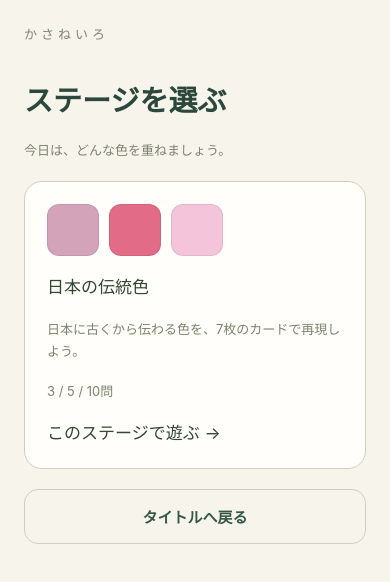
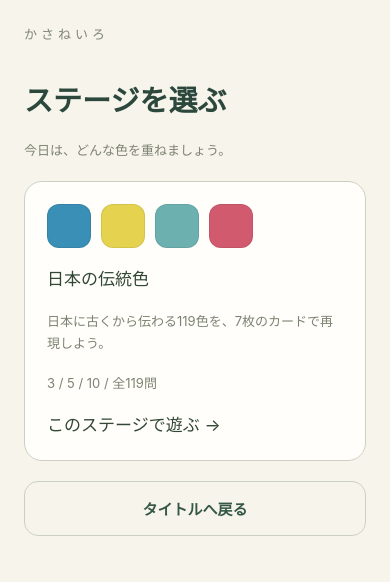
Before and after one commit to nagaiasuka/kasane-iro, a React Native app: screen / in a window 390 px wide. Both pictures are taken after a click on the button "ゲームをはじめる". Shown: the top 582 px of the page. Built offline with nearby package versions, Linux system fonts and the light colour scheme.

Commit message:
fix: clarify stage question count and color previews

```diff
--- a/src/components/StageCard.tsx
+++ b/src/components/StageCard.tsx
@@ -8,10 +8,10 @@ import { ui } from './Screen';
 export function StageCard({ stage, onSelect }: { stage: Stage; onSelect: () => void }) {
   return <Pressable accessibilityRole="button" accessibilityLabel={`${stage.name}を選ぶ`} onPress={onSelect}
     style={({ pressed }) => [{ padding: 22, gap: 18, borderWidth: 1, borderColor: '#CBD0C1', borderRadius: 18, backgroundColor: '#FFFEFA' }, pressed && { opacity: 0.7 }]}>
-    <View style={{ flexDirection: 'row', gap: 10 }}>{stage.questionIds.slice(0, 3).map(id => {
+    <View style={{ flexDirection: 'row', gap: 10 }}>{['chigusa', 'kariyasu', 'seiji', 'imayoh'].map(id => {
       const question = QUESTIONS.find(q => q.id === id);
-      return question ? <ColorSwatch key={id} color={questionColor(question)} /> : null;
+      return question ? <ColorSwatch key={id} color={questionColor(question)} size={44} /> : null;
     })}</View><Text style={ui.label}>{stage.name}</Text><Text style={ui.note}>{stage.description}</Text>
-    <Text style={ui.note}>3 / 5 / 10問</Text><Text style={ui.label}>このステージで遊ぶ →</Text>
+    <Text style={ui.note}>3 / 5 / 10 / 全{stage.questionIds.length}問</Text><Text style={ui.label}>このステージで遊ぶ →</Text>
   </Pressable>;
 }
--- a/src/data/stages.ts
+++ b/src/data/stages.ts
@@ -3,6 +3,6 @@ import { QUESTIONS } from './questions';
 
 export const STAGES: readonly Stage[] = [{
   id: 'traditional-japan', name: '日本の伝統色',
-  description: '日本に古くから伝わる色を、7枚のカードで再現しよう。',
+  description: `日本に古くから伝わる${QUESTIONS.length}色を、7枚のカードで再現しよう。`,
   questionIds: QUESTIONS.map(question => question.id),
 }];
```
